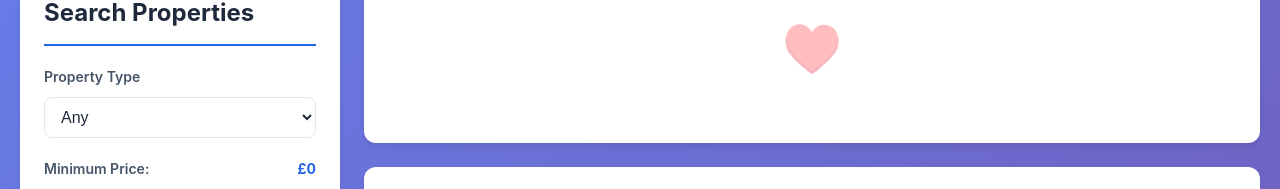
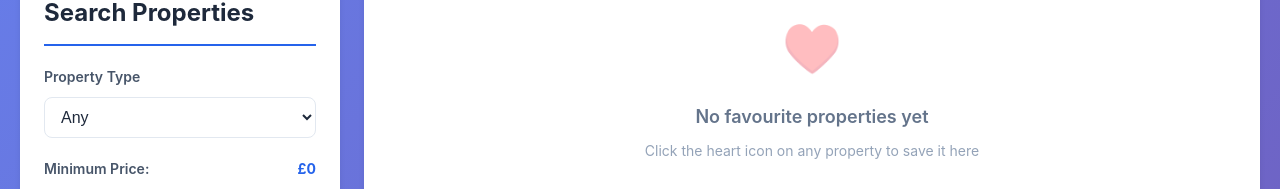
Before and after one commit to Gangulyy/React-CW, a React (Vite) app in the folder Estate-Agent-CW/: page / in a window 1280 px wide. Shown: the part 144-333 px from the top of the page. Built offline with nearby package versions, Linux system fonts and the light colour scheme.

Commit message:
empty text and empty sub text

```diff
--- a/Estate-Agent-CW/src/components/FavouritesList.jsx
+++ b/Estate-Agent-CW/src/components/FavouritesList.jsx
@@ -6,7 +6,8 @@ function FavouritesList({ favourites, onSelect, clearFavourites }) {
     return (
       <div style={styles.emptyContainer}>
         <div style={styles.emptyIcon}>♥️</div>
-
+        <p style={styles.emptyText}>No favourite properties yet</p>
+        <p style={styles.emptySubtext}>Click the heart icon on any property to save it here</p>
       </div>
     );
   }
@@ -44,6 +45,16 @@ const styles = {
     marginBottom: '16px',
     opacity: 0.3
   },
+  emptyText: {
+    fontSize: '1.125rem',
+    fontWeight: '600',
+    color: '#64748b',
+    marginBottom: '8px'
+  },
+  emptySubtext: {
+    fontSize: '0.875rem',
+    color: '#94a3b8'
+  },
 };
 
 export default FavouritesList;
```
